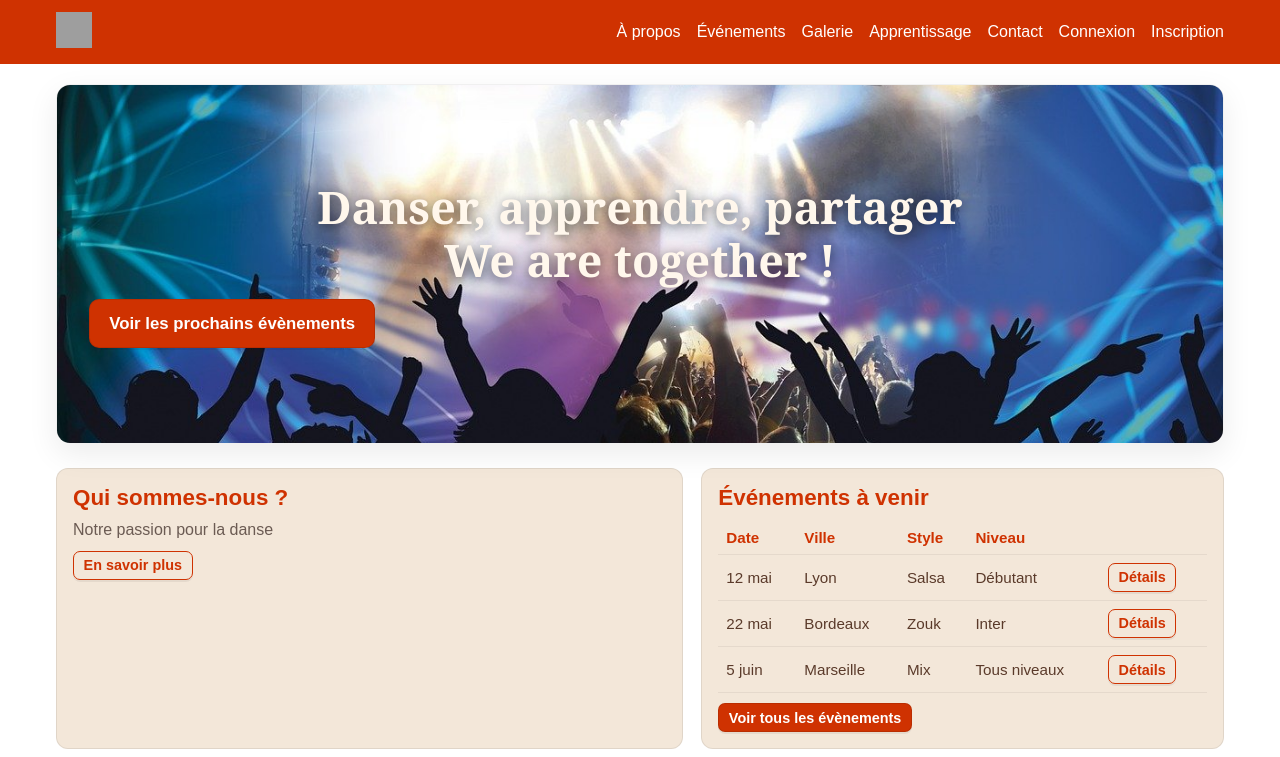
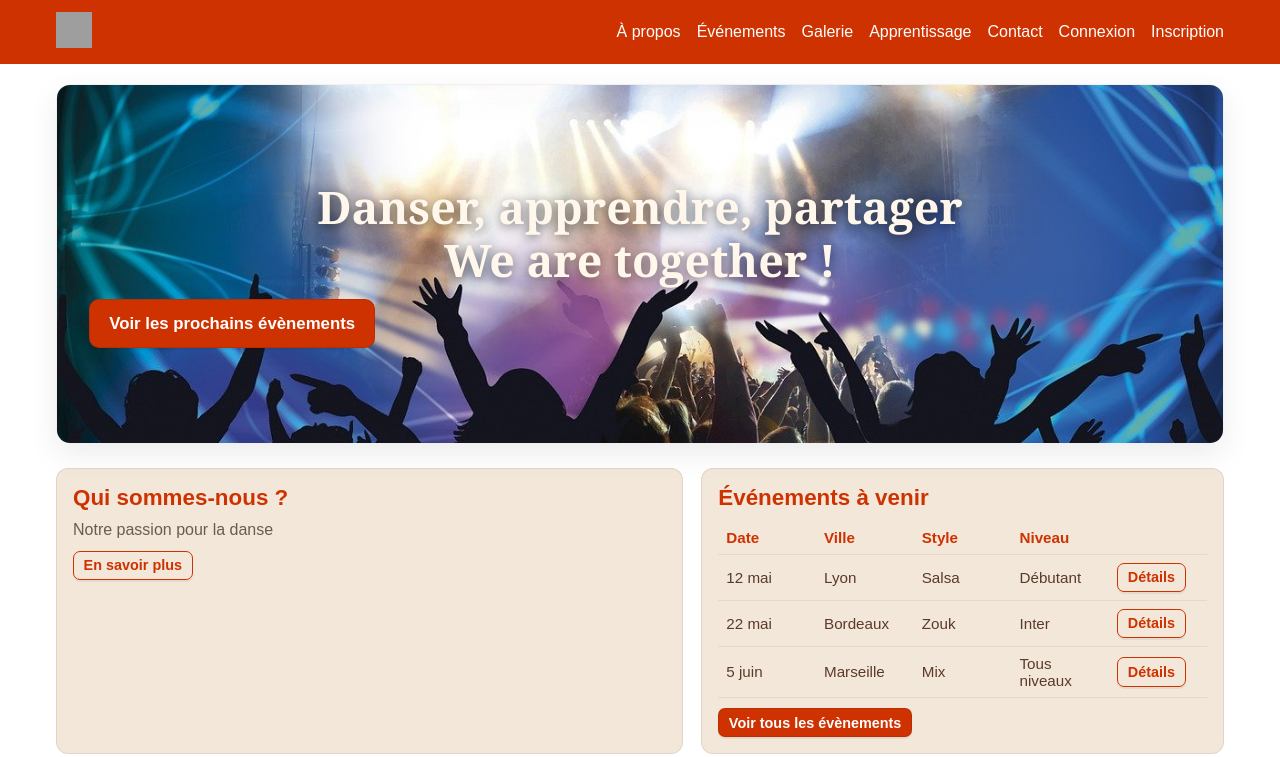
Before and after one commit to nivorako/w2g, a Next.js app: page / in a window 1280 px wide. Shown: the top 757 px of the page. Built offline with nearby package versions, Linux system fonts and the light colour scheme; grey boxes are pictures that could not be loaded.

Commit message:
fix events and about width in page.tsx

```diff
--- a/src/app/page.tsx
+++ b/src/app/page.tsx
@@ -64,6 +64,8 @@ const Card = styled.div`
     border: 1px solid rgba(0, 0, 0, 0.08);
     border-radius: 12px;
     padding: 1rem;
+    /* Allow grid items to shrink within CSS Grid to avoid horizontal overflow */
+    min-width: 0;
 `;
 
 const SectionTitle = styled.h2`
--- a/src/components/Events.tsx
+++ b/src/components/Events.tsx
@@ -16,6 +16,8 @@ const Wrapper = styled.section`
     border: 1px solid rgba(0, 0, 0, 0.08);
     border-radius: 12px;
     padding: 1rem;
+    /* Allow grid item to shrink so it doesn't force page-wide overflow */
+    min-width: 0;
 `;
 
 const SectionTitle = styled.h2`
@@ -25,12 +27,20 @@ const SectionTitle = styled.h2`
     margin-bottom: 0.6rem;
 `;
 
+const TableContainer = styled.div`
+    width: 100%;
+    overflow-x: auto;
+    -webkit-overflow-scrolling: touch;
+`;
+
 const Table = styled.table`
     width: 100%;
     border-collapse: collapse;
+    table-layout: fixed;
     font-size: 0.95rem;
     td, th { padding: 8px; border-bottom: 1px solid rgba(0,0,0,0.06); }
     th { text-align: left; color: var(--primary, #cf3201); font-weight: 700; }
+    td, th { word-wrap: break-word; overflow-wrap: anywhere; }
 `;
 
 export default function Events({ items }: { items?: EventItem[] }) {
@@ -43,6 +53,7 @@ export default function Events({ items }: { items?: EventItem[] }) {
     return (
         <Wrapper>
             <SectionTitle>Événements à venir</SectionTitle>
+            <TableContainer>
                 <Table>
                     <thead>
                         <tr>
@@ -65,6 +76,7 @@ export default function Events({ items }: { items?: EventItem[] }) {
                         ))}
                     </tbody>
                 </Table>
+            </TableContainer>
             <div style={{ marginTop: 10 }}>
                 <Button size="sm" variant="primary">Voir tous les évènements</Button>
             </div>
```
Lines whose indentation alone changed are shown as unchanged.
